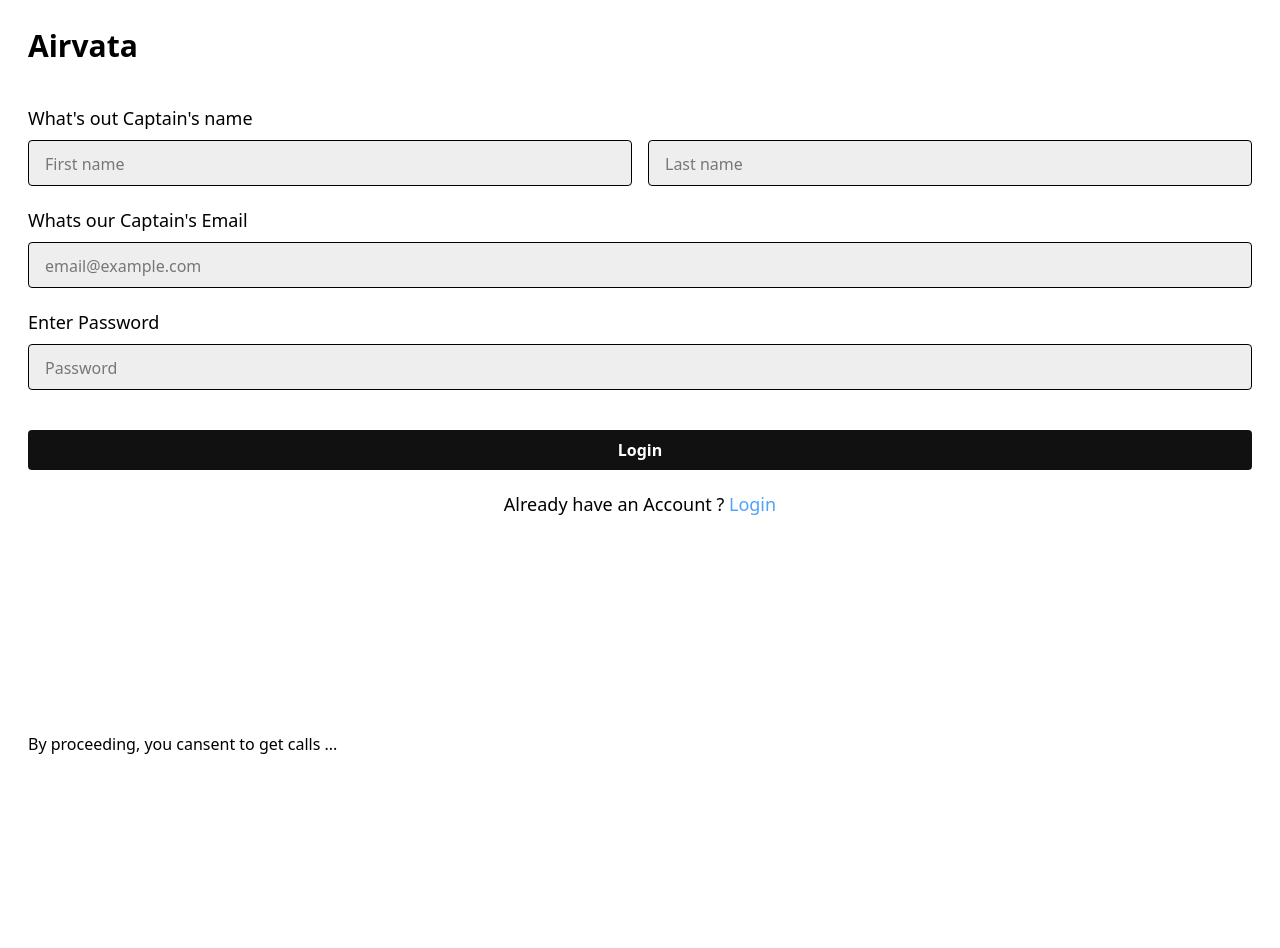
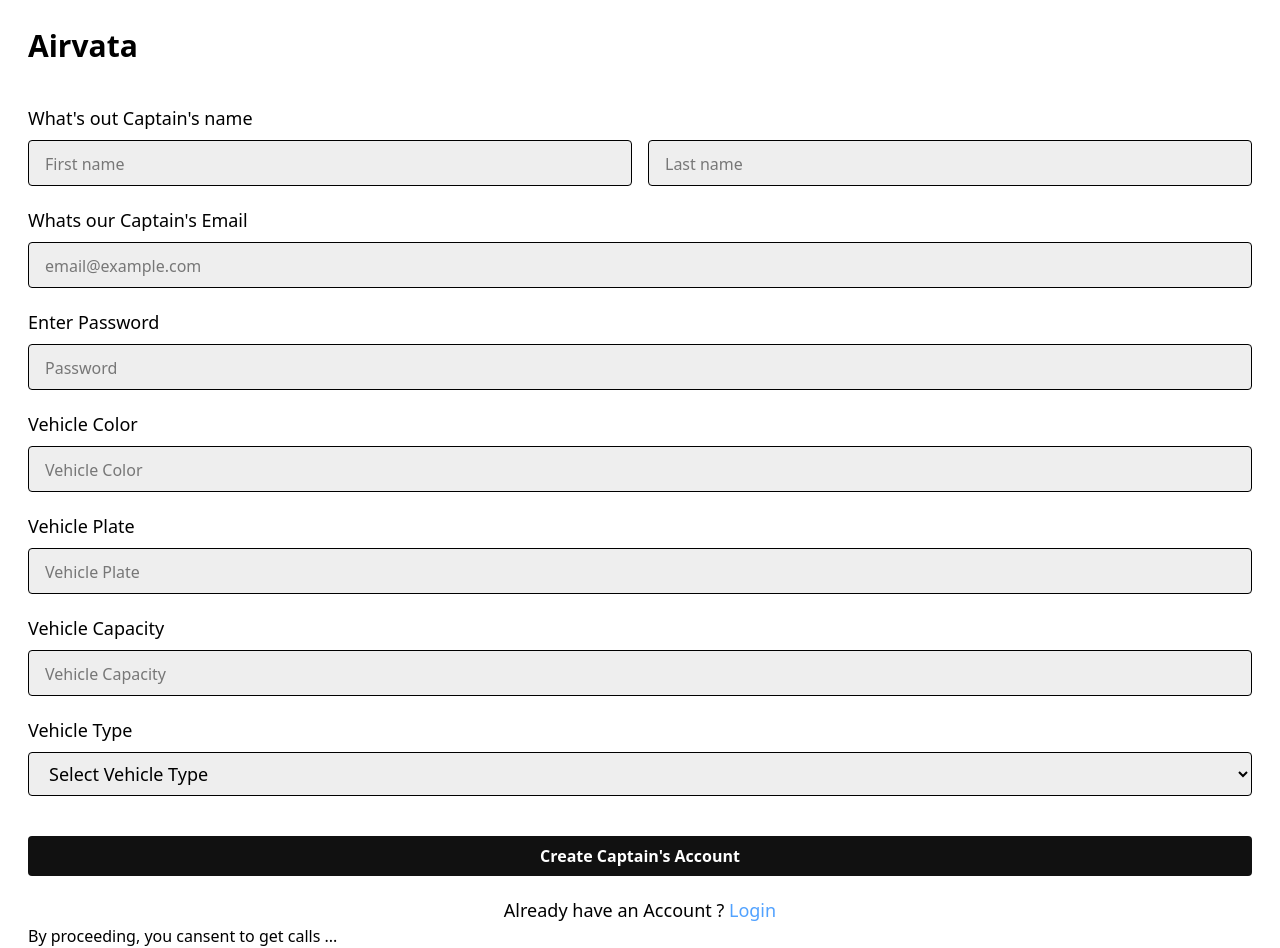
Before and after one commit to mohitkhatri13/Ride_Project, a React (Vite) app in the folder frontend/: page /captainsignup in a window 1280 px wide. Before the commit the page ends 800 px from the top, so only its background shows below. Built offline with nearby package versions, Linux system fonts and the light colour scheme.

Commit message:
captainsignup

```diff
--- a/frontend/src/App.jsx
+++ b/frontend/src/App.jsx
@@ -8,7 +8,9 @@ import CaptainSignup from './pages/CaptainSignup'
 import UserSignup from './pages/UserSignup'
 import Start from './pages/Start'
 import UserLogout from './pages/UserLogout'
+import CaptainHome from './pages/CaptainHome'
 import UserProtectedRoute from './pages/UserProtectedRoute'
+import CaptainProtextWrapper from './pages/CaptainProtextWrapper'
 const App = () => {
   return (
     <div >
@@ -18,6 +20,7 @@ const App = () => {
         <Route path='/usersignup' element={<UserSignup/>}></Route>
         <Route path='/captainlogin' element={<CaptainLogin/>}></Route>
         <Route path='/captainsignup' element={<CaptainSignup/>}></Route>
+        <Route path='captain-home' element = {<CaptainProtextWrapper><CaptainHome/></CaptainProtextWrapper>}  ></Route>
         <Route path='/home' element=
         {<UserProtectedRoute> <Home/></UserProtectedRoute> }></Route>
         <Route path='/user/logout'
--- /dev/null
+++ b/frontend/src/context/CaptainContext2.jsx
@@ -0,0 +1,31 @@
+import React, { createContext, useState } from 'react';
+
+export const CaptainDataContext = createContext();
+
+export const CaptainContext = ({ children }) => {
+    const [captain, setCaptain] = useState(null);
+    const [isLoading , setisLoading] = useState(false);
+    const [error , setError] = useState(null);
+
+    const updateCaptain = (captainData)=>{
+        setCaptain(captainData);
+    }
+
+
+    const value = {
+        captain,
+        setCaptain,
+        updateCaptain,
+        isLoading,
+        setisLoading,
+        error,
+        setError
+    }
+
+    return (
+        <CaptainDataContext.Provider value={{ captain, setCaptain }}>
+            {children}
+        </CaptainDataContext.Provider>
+    );
+};
+export default CaptainContext;
--- a/frontend/src/context/usercontext.jsx
+++ b/frontend/src/context/usercontext.jsx
@@ -1,7 +1,6 @@
 import React, { useState } from 'react'
 import  {createContext} from 'react'
 export const UserDataContext = createContext();
-
 
 
 const UserContext = ({children}) => {
--- a/frontend/src/main.jsx
+++ b/frontend/src/main.jsx
@@ -4,12 +4,16 @@ import './index.css'
 import App from './App.jsx'
 import {BrowserRouter} from 'react-router-dom'
 import UserContext from './context/usercontext.jsx'
+import CaptainContext from './context/CaptainContext2.jsx'
 createRoot(document.getElementById('root')).render(
   <StrictMode>
-    <UserContext>
+    <CaptainContext>
+        <UserContext>
     <BrowserRouter>
     <App />
     </BrowserRouter>
     </UserContext>
+    </CaptainContext>
+
   </StrictMode>,
 )
--- /dev/null
+++ b/frontend/src/pages/CaptainHome.jsx
@@ -0,0 +1,11 @@
+import React from 'react'
+
+const CaptainHome = () => {
+  return (
+    <div>
+      this is CJ home
+    </div>
+  )
+}
+
+export default CaptainHome
--- a/frontend/src/pages/CaptainLogin.jsx
+++ b/frontend/src/pages/CaptainLogin.jsx
@@ -1,17 +1,31 @@
 import React, { useState } from "react";
 import { NavLink } from "react-router-dom";
+import { useNavigate } from "react-router-dom";
+import axios from "axios";
+import { CaptainDataContext } from "../context/CaptainContext2";
 
 const CaptainLogin = () => {
   const [email, setEmail] = useState("");
   const [password, setPassword] = useState("");
-  const [captainData, setCaptainData] = useState({});
+  const { captain, setCaptain } = React.useContext(CaptainDataContext);
+  const navigate = useNavigate();
 
-  const submithandler = (e) => {
+  const submithandler = async (e) => {
     e.preventDefault();
-    setCaptainData({
+    const captainData = {
       email: email,
       password: password,
-    });
+    };
+    const response = await axios.post(
+      `${import.meta.env.VITE_BASE_URL}/captains/login`,
+      captainData
+    );
+    if (response.status === 200) {
+      const data = response.data;
+      setCaptain(data?.captain);
+      localStorage.setItem("token", data?.token);
+      navigate("/captain-home");
+    }
     setEmail("");
     setPassword("");
   };
@@ -50,9 +64,7 @@ const CaptainLogin = () => {
           </form>
           <p className="text-center text-lg">
             Join a fleet ?{" "}
-            <NavLink
-            to={'/captainsignup'}
-            className={`text-lg text-blue-400`}>
+            <NavLink to={"/captainsignup"} className={`text-lg text-blue-400`}>
               Register as as Captain
             </NavLink>{" "}
           </p>
--- /dev/null
+++ b/frontend/src/pages/CaptainProtextWrapper.jsx
@@ -0,0 +1,52 @@
+import React from 'react'
+import { useContext } from 'react'
+import { useEffect , useState } from 'react'
+import { CaptainDataContext } from '../context/CaptainContext2'
+import { useNavigate } from 'react-router-dom'
+import axios from 'axios'
+
+const CaptainProtextWrapper = ({children}) => {
+
+    const token= localStorage.getItem('token');
+    const navigate= useNavigate();
+    const {captain , setCaptain} = React.useContext(CaptainDataContext)
+    const [isloading , setIslosding] = useState(true);
+
+
+    useEffect(()=>{
+        if(!token){
+            navigate('/captainlogin')
+        }
+    } , [token])
+    axios
+    .get(`${import.meta.env.VITE_API_URL}/captains/profile`, {
+      headers: {
+        Authorization: `Bearer ${token}`,
+      },
+    }).then(response =>{
+        if(response.status ===200){
+            setCaptain(response?.data?.captain)
+            setIslosding(false);
+        }
+    })
+    .catch(err=>{
+        localStorage.removeItem('token');
+        navigate("/captainlogin")
+    })
+
+
+    if(isloading){
+        return (
+            <div>IsLoading</div>
+        )
+    }
+
+
+  return (
+    <div>
+      {children}
+    </div>
+  )
+}
+
+export default CaptainProtextWrapper
--- a/frontend/src/pages/CaptainSignup.jsx
+++ b/frontend/src/pages/CaptainSignup.jsx
@@ -1,27 +1,65 @@
 import React, { useState } from "react";
 import { NavLink } from "react-router-dom";
+import { CaptainDataContext } from "../context/CaptainContext2";
+import { useNavigate } from "react-router-dom";
+import axios from "axios";
+
 
 const CaptainSignup = () => {
   const [email, setEmail] = useState("");
   const [password, setPassword] = useState("");
   const [firstname, setFirstname] = useState("");
   const [lastname, setLastname] = useState("");
-  const [captainData, setCaptainData] = useState({});
+const [vehicleColor, setVehicleColor] = useState("");
+const [vehiclePlate, setVehiclePlate] = useState("");
+const [vehicleCapacity, setVehicleCapacity] = useState("");
+const [vehicleType, setVehicleType] = useState("");
 
-  const submithandler = (e) => {
+const navigate= useNavigate();
+
+
+
+
+  const {captain , setCaptain}= React.useContext(CaptainDataContext)
+
+
+
+  const submithandler =async (e) => {
     e.preventDefault();
-    setCaptainData({
-      fullName: {
+    const captainData = {
+      fullname: {
         firstname: firstname,
         lastname: lastname,
       },
       email: email,
       password: password,
-    });
+      vehicle:{
+        color:vehicleColor,
+        plate:vehiclePlate,
+        capacity:vehicleCapacity,
+        vehicleType:vehicleType
+      }
+    };
+
+  const response = await axios.post(`${import.meta.env.VITE_BASE_URL}/captains/register`, captainData)
+
+   if(response.status ===201){
+    const data= response?.data;
+    setCaptain(data.captain);
+    localStorage.setItem('token', data?.token);
+    navigate('/captain-home');
+   }
+
+
     setFirstname("");
     setLastname("");
     setEmail("");
     setPassword("");
+    setVehicleColor("");
+    setVehiclePlate("");
+    setVehicleCapacity("");
+    setVehicleType("");
+    setCaptain(captainData);
   };
 
   return (
@@ -77,8 +115,59 @@ const CaptainSignup = () => {
               }}
               placeholder="Password"
             />
+
+            <h3 className="text-lg font-medium mb-2">Vehicle Color</h3>
+            <input
+              className="bg-[#eeeeee] mb-5 rounded px-4 py-2 border w-full text-lg placeholder:text-base"
+              required
+              type="text"
+              value={vehicleColor}
+              onChange={(e) => {
+                setVehicleColor(e.target.value);
+              }}
+              placeholder="Vehicle Color"
+            />
+
+            <h3 className="text-lg font-medium mb-2">Vehicle Plate</h3>
+            <input
+              className="bg-[#eeeeee] mb-5 rounded px-4 py-2 border w-full text-lg placeholder:text-base"
+              required
+              type="text"
+              value={vehiclePlate}
+              onChange={(e) => {
+                setVehiclePlate(e.target.value);
+              }}
+              placeholder="Vehicle Plate"
+            />
+
+            <h3 className="text-lg font-medium mb-2">Vehicle Capacity</h3>
+            <input
+              className="bg-[#eeeeee] mb-5 rounded px-4 py-2 border w-full text-lg placeholder:text-base"
+              required
+              type="number"
+              value={vehicleCapacity}
+              onChange={(e) => {
+                setVehicleCapacity(e.target.value);
+              }}
+              placeholder="Vehicle Capacity"
+            />
+
+            <h3 className="text-lg font-medium mb-2">Vehicle Type</h3>
+            <select
+              className="bg-[#eeeeee] mb-5 rounded px-4 py-2 border w-full text-lg placeholder:text-base"
+              required
+              value={vehicleType}
+              onChange={(e) => {
+                setVehicleType(e.target.value);
+              }}
+            >
+              <option value="" disabled>Select Vehicle Type</option>
+              <option value="car">Car</option>
+              <option value="auto">Auto</option>
+              <option value="moto">Moto</option>
+            </select>
             <button className="bg-[#111] mb-5 mt-5 rounded px-4 py-2  w-full text-[#fff] font-semibold placeholder:text-base">
-              Login
+              Create Captain's Account
             </button>
           </form>
           <p className="text-center text-lg">
--- a/frontend/src/pages/UserSignup.jsx
+++ b/frontend/src/pages/UserSignup.jsx
@@ -96,7 +96,7 @@ const UserSignup = () => {
               placeholder="Password"
             />
             <button className="bg-[#111] mb-5 mt-5 rounded px-4 py-2  w-full text-[#fff] font-semibold placeholder:text-base">
-              Login
+              Create User Account
             </button>
           </form>
           <p className="text-center text-lg">
```
